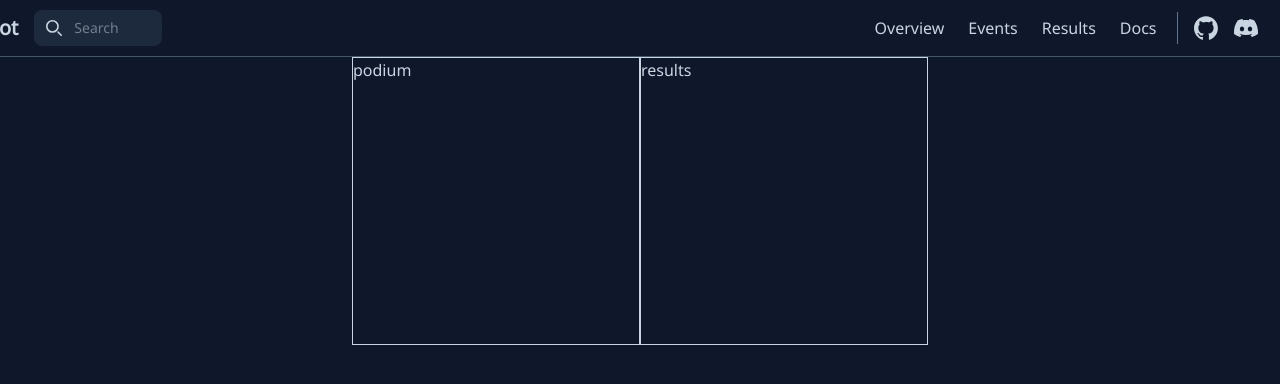
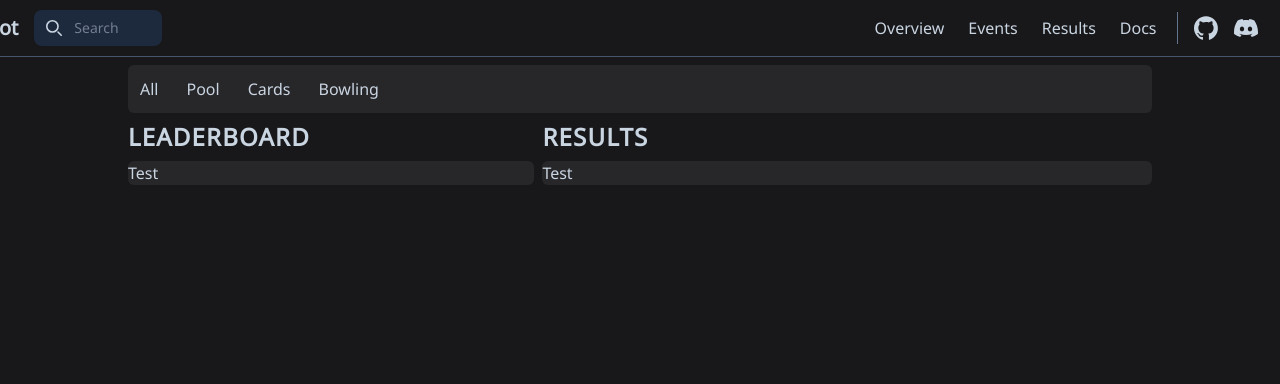
Before and after one commit to WiNg4205/LabBot, a React (Vite) app in the folder frontend/: page /results in a window 1280 px wide. Shown: the top 384 px of the page. Built offline with nearby package versions, Linux system fonts and the light colour scheme; no server answers.

Commit message:
changed bg color and basic results layout

```diff
--- a/frontend/src/Layout.jsx
+++ b/frontend/src/Layout.jsx
@@ -3,7 +3,7 @@ import Header from "./components/Header"
 
 
 const Layout = () => {
-  return <div className="flex flex-col items-center bg-slate-900 text-slate-300 min-h-screen">
+  return <div className="flex flex-col items-center bg-zinc-900 text-slate-300 min-h-screen">
     <Header />
     <Outlet />
   </div>
--- a/frontend/src/components/Header.jsx
+++ b/frontend/src/components/Header.jsx
@@ -25,7 +25,7 @@ const Header = () => {
               </div>
           </form>
         </div>
-        <div className="flex items-center bg-slate-900 h-14 font-semibold">
+        <div className="flex items-center h-14 font-semibold">
           <div>
             <Link to="/" className="px-3 font-normal text-[16px] hover:text-purple-400 transition duration-300">Overview</Link>
             <Link to="/events" className="px-3 font-normal text-[16px] hover:text-purple-400 transition duration-300">Events</Link>
--- a/frontend/src/pages/Results.jsx
+++ b/frontend/src/pages/Results.jsx
@@ -1,9 +1,30 @@
 const Results = () => {
   return <>
     <div className="flex">
-      <div className="size-72 border">podium</div>
-      <div className="size-72 border">results</div>
+      <div className="flex flex-col w-5xl">
+        <div className="flex flex-row w-full bg-zinc-800 gap-x-1 mt-2 rounded-md">
+          <span className="py-3 px-3 hover:bg-gray-700 rounded-md">All</span>
+          <span className="py-3 px-3 hover:bg-gray-700 rounded-md">Pool</span>
+          <span className="py-3 px-3 hover:bg-gray-700 rounded-md">Cards</span>
+          <span className="py-3 px-3 hover:bg-gray-700 rounded-md">Bowling</span>
+        </div>
+        <div className="flex flex-row w-full">
+          <div className="flex flex-col w-2/5 mr-2">
+            <h2 className="text-2xl tracking-wider font-extrabold my-2">LEADERBOARD</h2>
+            <div className="flex bg-zinc-800 rounded-md">
+              Test
+            </div>
+          </div>
+          <div className="flex flex-col w-3/5">
+            <h2 className="text-2xl tracking-wider font-extrabold my-2">RESULTS</h2>
+            <div className="flex bg-zinc-800 rounded-md">
+              Test
+            </div>
+          </div>
+        </div>
+      </div>
     </div>
+
   </>
 }
 
```
